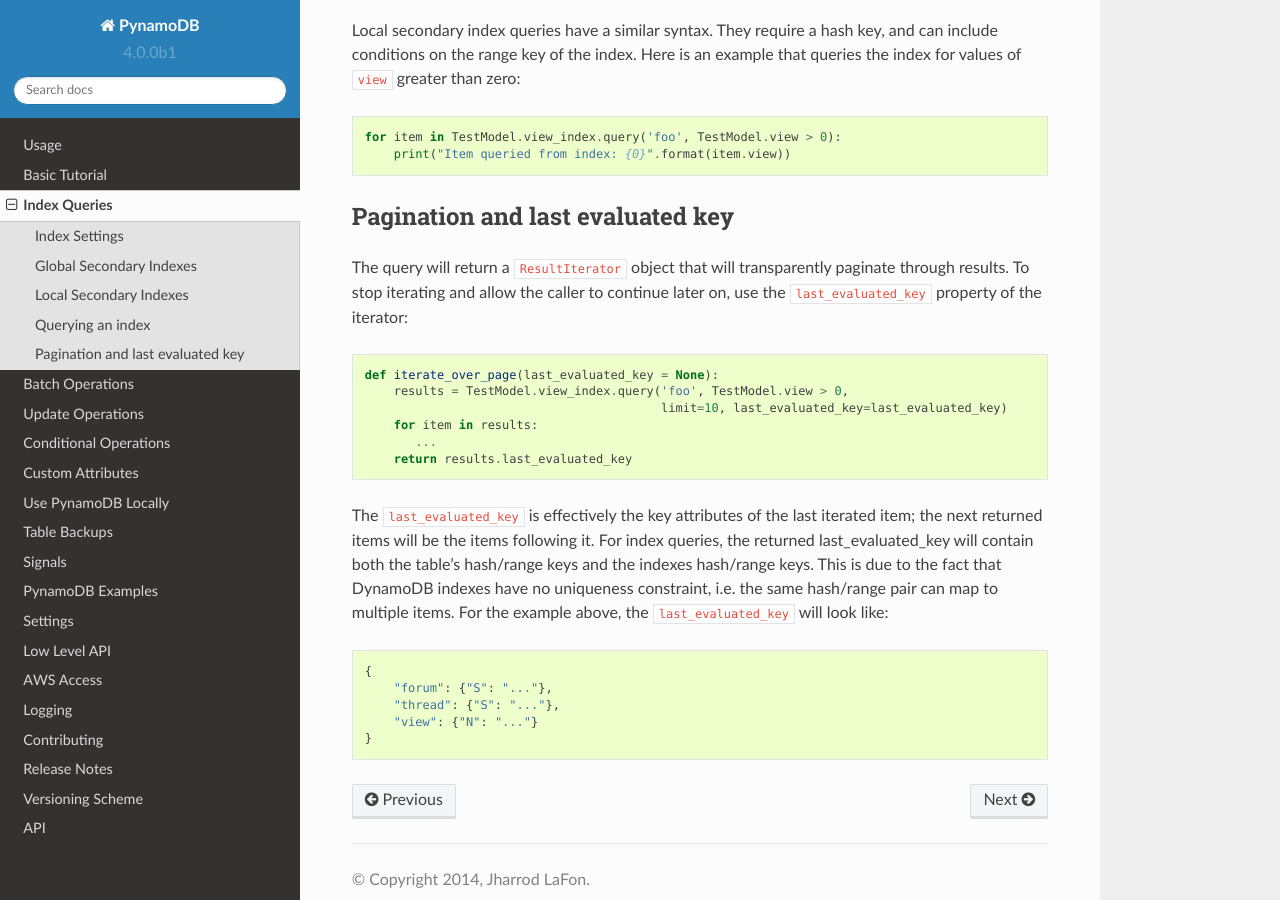
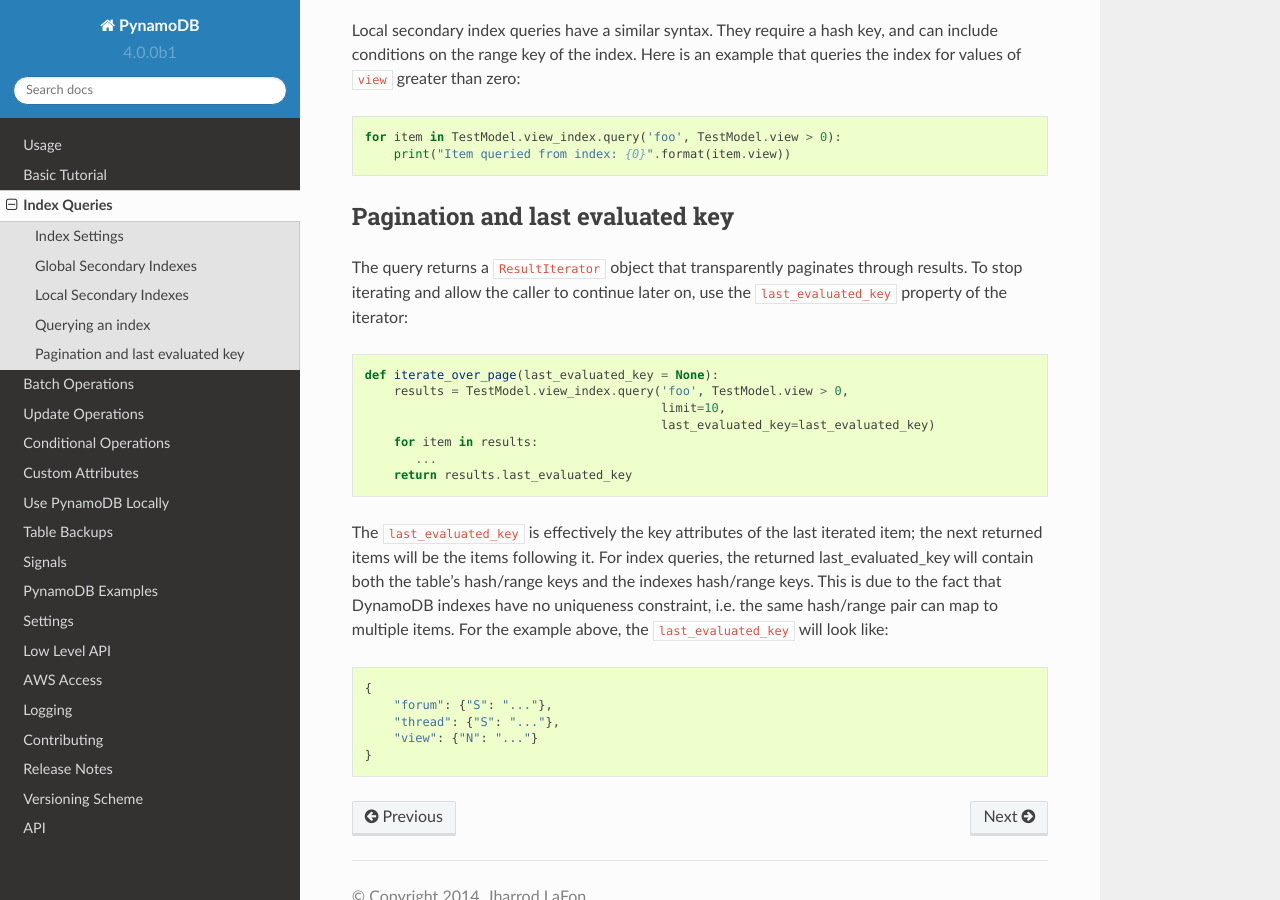
Before and after one commit to pynamodb/PynamoDB, a Sphinx documentation site: the page built from docs/indexes.rst, in a window 1280 px wide and 900 px high, scrolled down 2263 px. Built offline with Sphinx 7.4.7 and the Read the Docs theme 2.0.0, drawn with Linux system fonts in a browser that asks for light colours.

Commit message:
Update indexes.rst

```diff
--- a/docs/indexes.rst
+++ b/docs/indexes.rst
@@ -125,7 +125,7 @@ range key of the index. Here is an example that queries the index for values of
 Pagination and last evaluated key
 ^^^^^^^^^^^^^^^^^^^^^^^^^^^^^^^^^
 
-The query will return a ``ResultIterator`` object that will transparently paginate through results.
+The query returns a ``ResultIterator`` object that transparently paginates through results.
 To stop iterating and allow the caller to continue later on, use the ``last_evaluated_key`` property
 of the iterator:
 
@@ -133,7 +133,8 @@ of the iterator:
 
    def iterate_over_page(last_evaluated_key = None):
        results = TestModel.view_index.query('foo', TestModel.view > 0,
-                                            limit=10, last_evaluated_key=last_evaluated_key)
+                                            limit=10,
+                                            last_evaluated_key=last_evaluated_key)
        for item in results:
           ...
        return results.last_evaluated_key
```
